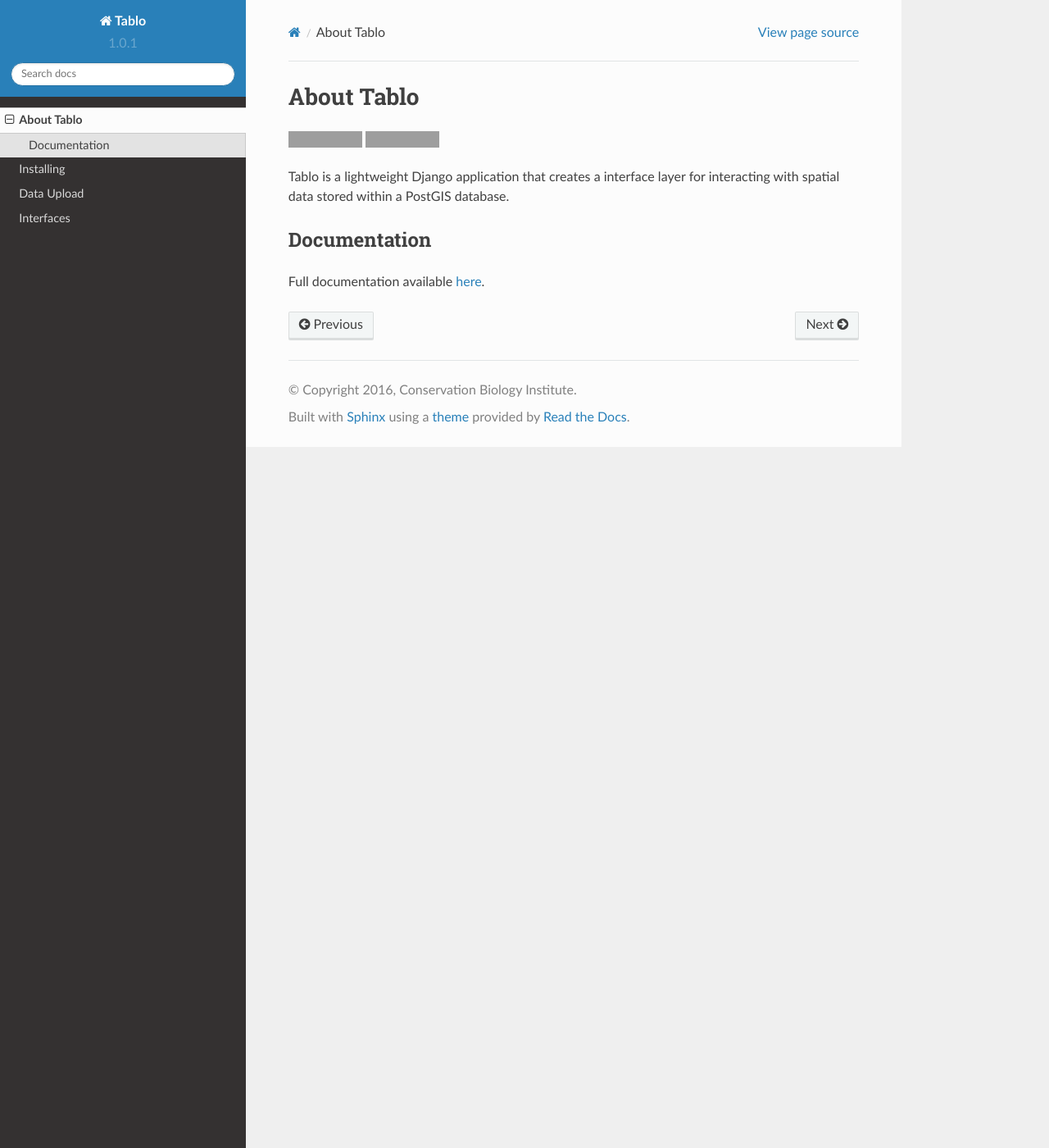
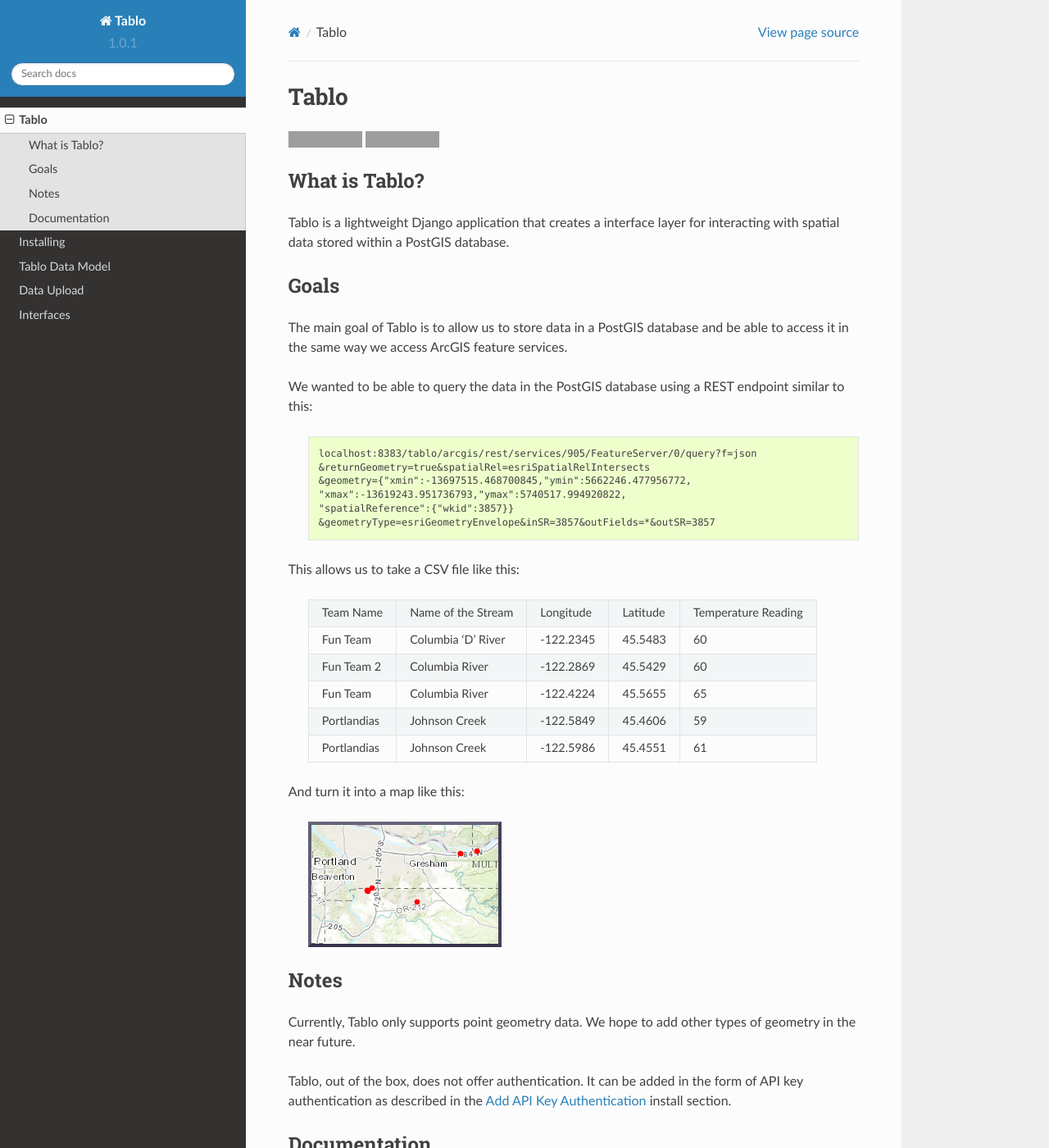
Before and after one commit to consbio/tablo, a Sphinx documentation site: the page built from docs/readme_link.rst, in a window 1280 px wide and 1400 px high. Shown: the whole window at 82% size. Built offline with Sphinx 7.4.7 and the Read the Docs theme 2.0.0, drawn with Linux system fonts in a browser that asks for light colours; grey boxes are pictures that could not be loaded.

Commit message:
More documentation added

```diff
--- a/docs/index.rst
+++ b/docs/index.rst
@@ -11,5 +11,6 @@
 
    readme_link
    install
+   data_model
    upload/index
    interfaces/index
--- a/docs/install.rst
+++ b/docs/install.rst
@@ -94,6 +94,9 @@
         url(r'^admin/', include(admin.site.urls)),
     ]
 
+
+.. _api_key:
+
 Add API Key Authentication
 --------------------------
 
--- a/docs/readme.txt
+++ b/docs/readme.txt
@@ -13,3 +14,8 @@
 make html
 
 This will create the documentation files under the _build directory.
+
+To generate the tablo-data-model you will need to install everything needed for django-extensions, graph-model
+and then run the following command from the docs directory:
+
+django-admin.py graph_models tablo -X TemporaryFile -x TemporaryFile -o _static/images/tablo-data-model.png
--- a/docs/settings.py
+++ b/docs/settings.py
@@ -23,6 +23,7 @@
     'django_nose',
     'tastypie',
     'tablo',
+    'django_extensions'
 )
 
 TEST_RUNNER = 'django_nose.NoseTestSuiteRunner'
--- a/readme.rst
+++ b/readme.rst
@@ -1,4 +1,4 @@
-About Tablo
+Tablo
 ===========
 
 .. image:: https://travis-ci.org/consbio/tablo.svg?branch=master
@@ -7,8 +7,54 @@
 .. image:: https://readthedocs.org/projects/tablo/badge/?version=latest
     :target: http://tablo.readthedocs.io/en/latest/?badge=latest
 
+What is Tablo?
+--------------
+
 Tablo is a lightweight Django application that creates a interface layer for interacting with spatial data
 stored within a PostGIS database.
+
+Goals
+-----
+
+The main goal of Tablo is to allow us to store data in a PostGIS database and be able to access it
+in the same way we access ArcGIS feature services.
+
+We wanted to be able to query the data in the PostGIS database using a REST endpoint similar to this:
+
+    .. code-block:: none
+
+        localhost:8383/tablo/arcgis/rest/services/905/FeatureServer/0/query?f=json
+        &returnGeometry=true&spatialRel=esriSpatialRelIntersects
+        &geometry={"xmin":-13697515.468700845,"ymin":5662246.477956772,
+        "xmax":-13619243.951736793,"ymax":5740517.994920822,
+        "spatialReference":{"wkid":3857}}
+        &geometryType=esriGeometryEnvelope&inSR=3857&outFields=*&outSR=3857
+
+This allows us to take a CSV file like this:
+
+    ===========   ==================  =========  ========  ===================
+    Team Name     Name of the Stream  Longitude  Latitude  Temperature Reading
+    -----------   ------------------  ---------  --------  -------------------
+    Fun Team      Columbia 'D' River  -122.2345  45.5483   60
+    Fun Team 2    Columbia River      -122.2869  45.5429   60
+    Fun Team      Columbia River      -122.4224  45.5655   65
+    Portlandias   Johnson Creek       -122.5849  45.4606   59
+    Portlandias   Johnson Creek       -122.5986  45.4551   61
+    ===========   ==================  =========  ========  ===================
+
+And turn it into a map like this:
+
+    .. figure:: _static/images/sample_map.png
+
+
+Notes
+-----
+
+Currently, Tablo only supports point geometry data. We hope to add other types of geometry in the near future.
+
+Tablo, out of the box, does not offer authentication. It can be added in the form of API key authentication as
+described in the :ref:`Add API Key Authentication <api_key>` install section.
+
 
 Documentation
 -------------
```
Also changed, not shown: other parts of docs/readme.txt (+1 -0 lines), docs/data_model.rst (added, +27 -0 lines), docs/_static/images/sample_map.png (added), docs/_static/images/tablo-data-model.png (added), docs/myapp_models.png (added).
